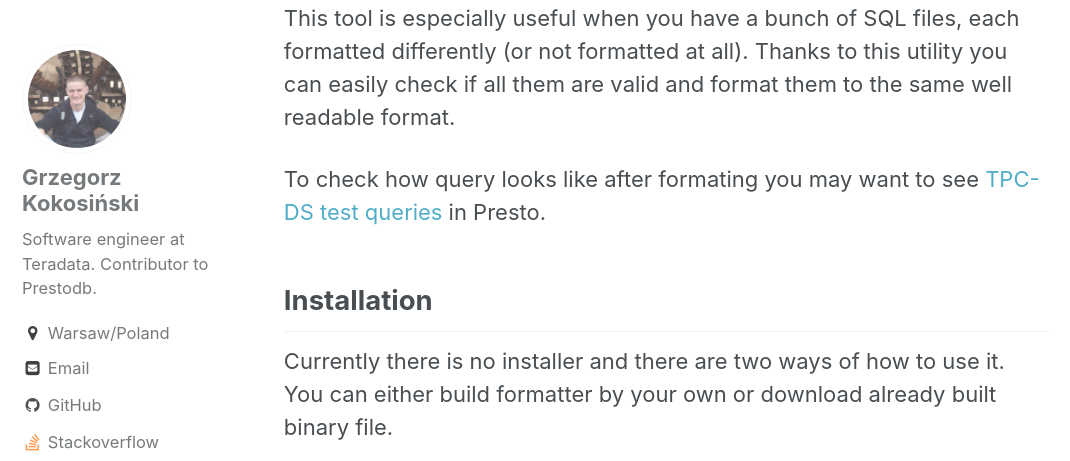
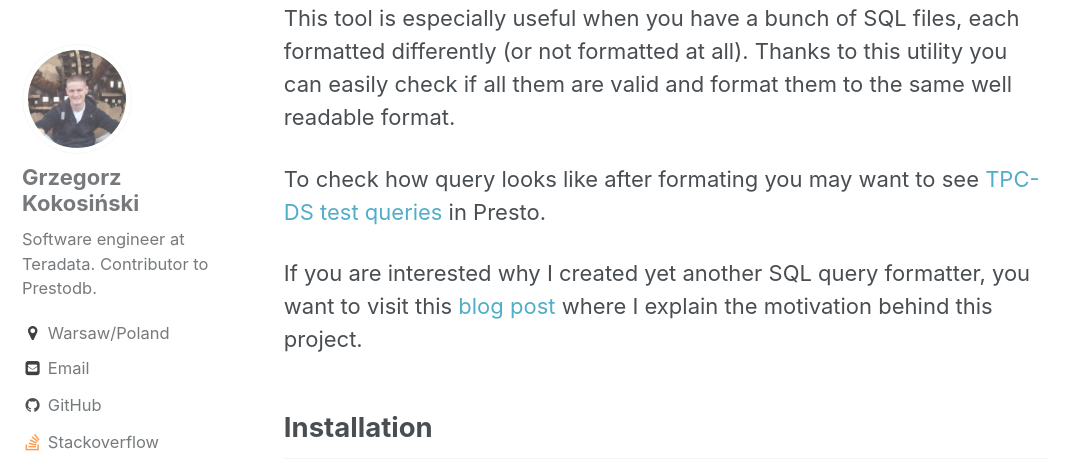
Before and after one commit to pnowojski/site, a Jekyll site: the page built from _projects/presto-query-formatter.md, in a window 1280 px wide and 900 px high, scrolled down 416 px, cut to the strip 0-461 px from the top of the window. Shown: the whole strip, without its empty margins (0-1070 px from the left). Built offline with Jekyll 4.4.1, drawn with Linux system fonts in a browser that asks for light colours.

Commit message:
Motivation behind formatter

```diff
--- a/_projects/presto-query-formatter.md
+++ b/_projects/presto-query-formatter.md
@@ -16,6 +16,8 @@ readable format.
 <!--more-->
 
 To check how query looks like after formating you may want to see [TPC-DS test queries](https://github.com/prestodb/presto/tree/master/presto-product-tests/src/main/resources/sql-tests/testcases/tpcds) in Presto.
+
+If you are interested why I created yet another SQL query formatter, you want to visit this [blog post](/projects-and-sql-formatter/) where I explain the motivation behind this project.
 
 ## Installation
 
```
